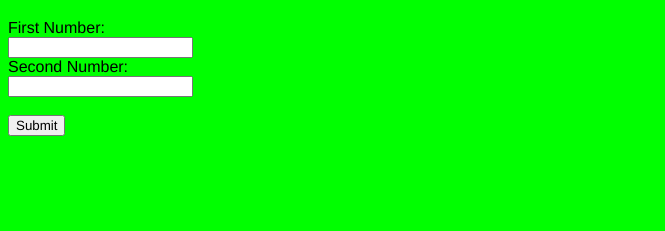
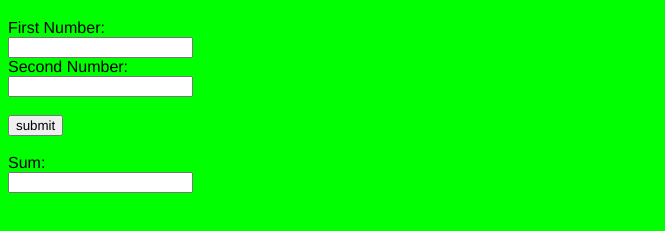
Before and after one commit to vaishgvs/api-test-form-netlify, a website: page index.html in a window 1280 px wide. Shown: the part 61-292 px from the top of the page, without its empty margins (0-665 px from the left). Drawn offline with Linux system fonts and the light colour scheme.

Commit message:
with handler function

```diff
--- a/app.js
+++ b/app.js
@@ -1,5 +1,5 @@
-/*'use strict'
-const switcher = document.querySelector('.btn');
+'use strict'
+/*const switcher = document.querySelector('.btn');
 switcher.addEventListener('click',function() {
     document.body.classList.toggle('dark-theme')
 
@@ -25,25 +25,44 @@ switcher2.addEventListener('click',function() {
     console.log('current text content:' + this.textContent);
 });
 */
-/*var sum=Sum(a,b,c,d);
-
-function Sum(a,b,c,d){
-    return a + b + c + d;
-}*/
 
 /*
-//require('log-timestamp');
+
 function logSubmit(event){
     console.log('Form submitted! Time stamp:' );
     event.preventDefault();
 }
 
-let form = document.getElementById('form');
-let number1 = form.elements[0];
-let number2 = form.elements[1];
-form.addEventListener('submit',(event) => {
+app.get('/sum', function(req,res){
+    var sum = parseInt(req.query.First_Number) + parseInt(req.query.Second_Number);
+    response={
+        First_Number: req.query.First_Number,
+        Second_Number:req.query.Second_Number,
+        Sum: sum
+    };
+    console.log(response);
+    res.end(JSON.stringify(response));
+})*/
 
-})
 
-const log = document.getElementById('log');
-form.addEventListener('submit', logSubmit);*/
+/*document.getElementById('form').addEventListener('submit', function(event){
+    event.preventDefault();
+    document.getElementById("sum").value = parseInt(document.getElementById("no1").value) + parseInt(document.getElementById("no2").value);
+    console.log("submit done");
+
+})*/
+
+
+function sumtest(event){
+    event.preventDefault();
+    //document.getElementById("sum").value = parseInt(document.getElementById("no1").value) + parseInt(document.getElementById("no2").value);
+    console.log("handler function");
+    var num1= parseInt(document.getElementById("no1").value);
+    var num2= parseInt(document.getElementById("no2").value);
+    var sum = sumdo(num1,num2);
+    document.getElementById("sum").value = sum;
+}
+
+function sumdo(a,b){
+    return parseInt(a) + parseInt(b);
+}
--- a/index.html
+++ b/index.html
@@ -20,14 +20,18 @@
             <button class="btn2">Sum</button>
         </div>-->
         <h1>Enter 2 numbers to calculate their Sum:</h1>
-        <form action="../sum" name="MyForm" method="GET" data-netlify="true" id="form">
+       <!--<form action="../sum" name="MyForm" method="GET" data-netlify="true" id="form">-->
+        <form name="MyForm" method="GET" data-netlify="true" id="form" onsubmit="sumtest(event)">
             <label for="no1">First Number:</label><br>
             <input type="number" id="no1" name="First_Number"><br>
             <label for="no2">Second Number:</label><br>
             <input type="number" id="no2" name="Second_Number"><br><br>
-            <input type="submit" value="Submit">
+            <input type="submit" value="submit"><br><br>
+            <label for="sum">Sum:</label><br>
+            <input type="sum" id="sum" name="Sum"><br>
         </form>
-        <!--<script src="app.js"></script>-->
+        <p id="log"></p>
+        <script src="app.js"></script>
         <noscript>You need to enable Javascript to view the full site</noscript>
     </body>
 </html>
```
